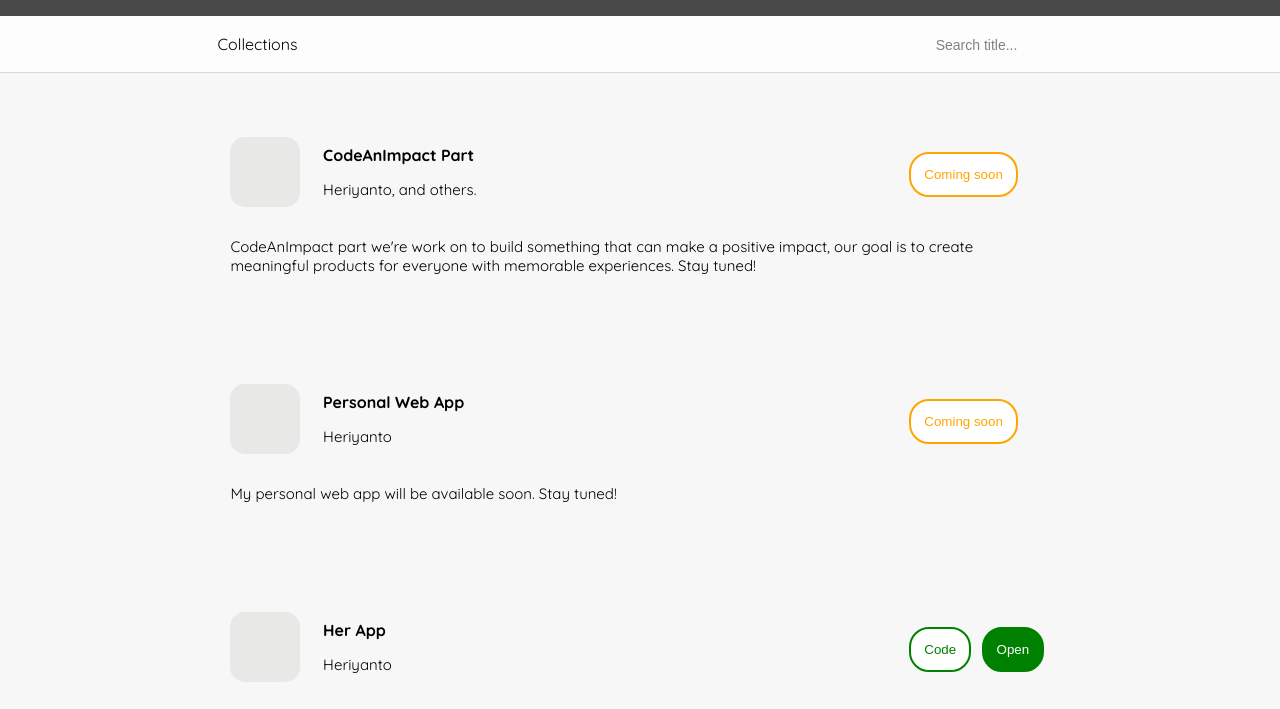
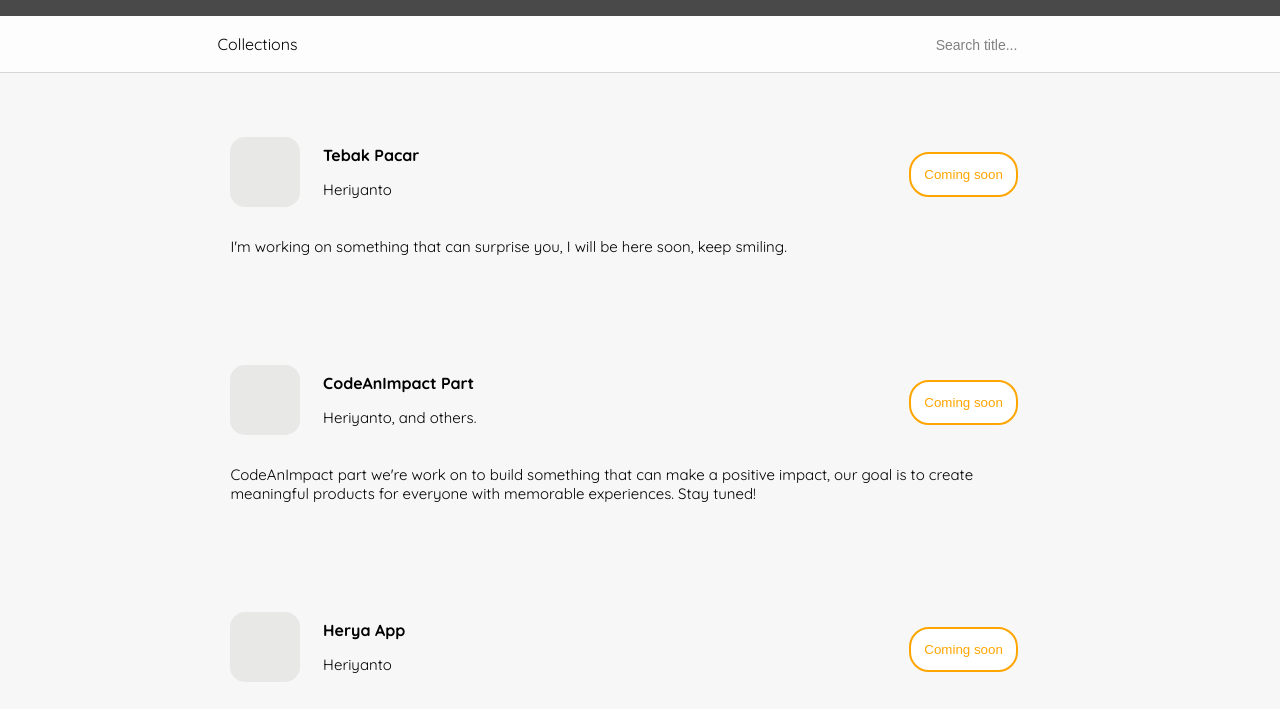
Before and after one commit to herya17/herya-projects-collections-resource, a React app: page / in a window 1280 px wide. Shown: the part 42-751 px from the top of the page. Built offline with nearby package versions, Linux system fonts and the light colour scheme.

Commit message:
Herya Projects resource

```diff
--- /dev/null
+++ b/additional-features.txt
@@ -0,0 +1,3 @@
+icon animation
+animation page transition
+skeleteon
--- a/public/index.html
+++ b/public/index.html
@@ -11,7 +11,7 @@
   <!-- Favicon -->
   <link rel="icon" type="image/png" href="./images/favicon/icon.png">
   <!-- apple touch icon -->
-  <link rel="apple-touch-icon" href=".images/favicon/icon.png">
+  <link rel="apple-touch-icon" href="./images/favicon/icon.png">
   <!-- Material icons -->
   <link rel="preload"
     href="https://fonts.googleapis.com/icon?family=Material+Icons"
--- a/src/components/App.js
+++ b/src/components/App.js
@@ -12,13 +12,17 @@ class App extends React.Component {
 			search: "",
 		}
 
+		// this.showAlertEventHandler = this.showAlertEventHandler.bind(this);
 		this.openEventHandler = this.openEventHandler.bind(this);
 		this.openCodeEventHandler = this.openCodeEventHandler.bind(this);
-		this.showAlertEventHandler = this.showAlertEventHandler.bind(this);
 		this.onSearchChangeEventHandler = this.onSearchChangeEventHandler.bind(this);
 		this.onBlurEventHandler = this.onBlurEventHandler.bind(this);
 		this.onSearchDeleteEventHandler = this.onSearchDeleteEventHandler.bind(this);
 	}
+
+	// showAlertEventHandler(description) {
+	// 	window.alert(description);
+	// }
 
 	openEventHandler(view) {
 		window.open(view);
@@ -26,10 +30,6 @@ class App extends React.Component {
 
 	openCodeEventHandler(github) {
 		window.open(github);
-	}
-
-	showAlertEventHandler(description) {
-		window.alert(description);
 	}
 
 	onSearchChangeEventHandler(event) {
@@ -78,8 +78,7 @@ class App extends React.Component {
 				<CollectionsApp
 					collections={collections}
 					open={this.openEventHandler}
-					openCode={this.openCodeEventHandler}
-					showAlert={this.showAlertEventHandler} />
+					openCode={this.openCodeEventHandler} />
 			</>
 		);
 	}
--- a/src/components/templates/CollectionsApp.js
+++ b/src/components/templates/CollectionsApp.js
@@ -2,7 +2,7 @@ import React from 'react';
 import CollectionsList from './CollectionsList';
 import BoxMessage from '../contents/BoxMessage';
 
-function CollectionsApp({ collections, open, openCode, showAlert }) {
+function CollectionsApp({ collections, open, openCode }) {
 	return (
 		<>
 		{
@@ -10,8 +10,7 @@ function CollectionsApp({ collections, open, openCode, showAlert }) {
 				? <CollectionsList
 					collections={collections}
 					open={open}
-					openCode={openCode}
-					showAlert={showAlert} />
+					openCode={openCode} />
 				: <BoxMessage
 					icon="pan_tool"
 					message="Title could not be found!" />
--- a/src/components/templates/CollectionsItem.js
+++ b/src/components/templates/CollectionsItem.js
@@ -2,7 +2,7 @@ import React from 'react';
 import CollectionsItemHeader from './CollectionsItemHeader';
 import CollectionsItemBody from './CollectionsItemBody';
 
-function CollectionsItem({ id, logo, name, author, description, images, view, github, open, openCode, isComplete, showAlert }) {
+function CollectionsItem({ id, logo, name, author, description, images, view, github, open, openCode, isComplete }) {
 	return (
 		<div className="collections-item">
 			<CollectionsItemHeader
@@ -13,9 +13,7 @@ function CollectionsItem({ id, logo, name, author, description, images, view, gi
 				github={github}
 				open={open}
 				openCode={openCode}
-				isComplete={isComplete}
-				description={description}
-				showAlert={showAlert} />
+				isComplete={isComplete} />
 			<CollectionsItemBody
 				id={id}
 				name={name}
--- a/src/components/templates/CollectionsItemButton.js
+++ b/src/components/templates/CollectionsItemButton.js
@@ -2,13 +2,13 @@ import React from 'react';
 import ActiveButton from './ActiveButton';
 import InactiveButton from './InactiveButton';
 
-function CollectionsItemButton({ view, github, open, openCode, isComplete, description, showAlert }) {
+function CollectionsItemButton({ view, github, open, openCode, isComplete }) {
 	return (
 		<div className="collections-item__button">
 			{
 				isComplete
 				? <ActiveButton view={view} github={github} open={open} openCode={openCode} />
-				: <InactiveButton description={description} showAlert={showAlert} />
+				: <InactiveButton view={view} open={open} />
 			}
 	    </div>
 	);
--- a/src/components/templates/CollectionsItemHeader.js
+++ b/src/components/templates/CollectionsItemHeader.js
@@ -1,7 +1,7 @@
 import React from 'react';
 import CollectionsItemButton from './CollectionsItemButton';
 
-function CollectionsItemHeader({ logo, name, author, view, github, open, openCode, isComplete, description, showAlert }) {
+function CollectionsItemHeader({ logo, name, author, view, github, open, openCode, isComplete }) {
 	return (
 		<div className="collections-item__header">
       <div className="collections-item__picture">
@@ -16,9 +16,7 @@ function CollectionsItemHeader({ logo, name, author, view, github, open, openCod
         github={github}
         open={open}
         openCode={openCode}
-        isComplete={isComplete}
-        description={description}
-        showAlert={showAlert} />
+        isComplete={isComplete} />
     </div>
 	);
 }
--- a/src/components/templates/CollectionsList.js
+++ b/src/components/templates/CollectionsList.js
@@ -1,7 +1,7 @@
 import React from 'react';
 import CollectionsItem from './CollectionsItem';
 
-function CollectionsList({ collections, open, openCode, showAlert }) {
+function CollectionsList({ collections, open, openCode }) {
 	return (
 		<div className="collections-list">
 			{
@@ -10,7 +10,6 @@ function CollectionsList({ collections, open, openCode, showAlert }) {
 						key={collection.id}
 						open={open}
 						openCode={openCode}
-						showAlert={showAlert}
 						{...collection} />
 				))
 			}
--- a/src/components/templates/InactiveButton.js
+++ b/src/components/templates/InactiveButton.js
@@ -1,10 +1,10 @@
 import React from 'react';
 
-function InactiveButton({ description, showAlert }) {
+function InactiveButton({ view, open }) {
 	return (
 		<>
 			<div className="collections-item__button-comingsoon">
-				<button onClick={() => showAlert(description)}>Coming soon</button>
+				<button onClick={() => open(view)}>Coming soon</button>
 			</div>
 		</>
 	);
--- a/src/data/collectionsResource.js
+++ b/src/data/collectionsResource.js
@@ -1,6 +1,19 @@
 const collectionsResource = [
   {
     id: 0,
+    isComplete: false,
+    name: "Tebak Pacar",
+    author: [
+      "Heriyanto",
+    ],
+    logo: "./images/logo/tebak-pacar.webp",
+    description: "I'm working on something that can surprise you, I will be here soon, keep smiling.",
+    view: "https://tebak-pacar.netlify.app",
+    github: "",
+    images: [],
+  },
+  {
+    id: 1,
     isComplete: false,
     name: "CodeAnImpact Part",
     author: [
@@ -9,25 +22,25 @@ const collectionsResource = [
     ],
     logo: "./images/logo/w.webp",
     description: "CodeAnImpact part we're work on to build something that can make a positive impact, our goal is to create meaningful products for everyone with memorable experiences. Stay tuned!",
-    view: "",
-    github: "",
-    images: [],
-  },
-  {
-    id: 1,
-    isComplete: false,
-    name: "Personal Web App",
-    author: [
-      "Heriyanto",
-    ],
-    logo: "./images/logo/herya.webp",
-    description: "My personal web app will be available soon. Stay tuned!",
-    view: "",
+    view: "https://codeanimpact.netlify.app",
     github: "",
     images: [],
   },
   {
     id: 2,
+    isComplete: false,
+    name: "Herya App",
+    author: [
+      "Heriyanto",
+    ],
+    logo: "./images/logo/herya-2.webp",
+    description: "My personal web app will be available soon. Stay tuned!",
+    view: "https://herya.netlify.app",
+    github: "",
+    images: [],
+  },
+  {
+    id: 3,
     isComplete: true,
     name: "Her App",
     author: [
@@ -47,7 +60,7 @@ const collectionsResource = [
     ],
   },
   {
-    id: 3,
+    id: 4,
     isComplete: true,
     name: "Her App Version 2",
     author: [
@@ -67,7 +80,7 @@ const collectionsResource = [
     ],
   },
   {
-    id: 4,
+    id: 5,
     isComplete: true,
     name: "EPL Unofficial App",
     author: [
@@ -87,7 +100,7 @@ const collectionsResource = [
     ],
   },
   {
-    id: 5,
+    id: 6,
     isComplete: true,
     name: "Personal Notes App",
     author: [
--- a/src/styles/main.css
+++ b/src/styles/main.css
@@ -88,7 +88,7 @@ button {
 
 .dynamic-island {
 	padding: 2px 17%;
-	margin-bottom: 3%;
+	margin-bottom: 5%;
 	position: sticky;
 	top: 0;
 	z-index: 1;
```
Also changed, not shown: src/index.js (+11 -13 lines), public/images/logo/herya-2.webp (added), public/images/logo/tebak-pacar.webp (added).
